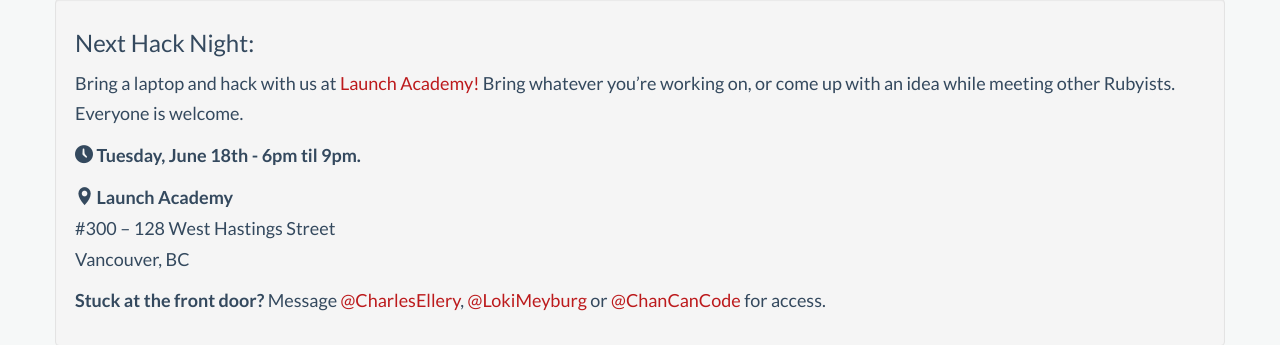
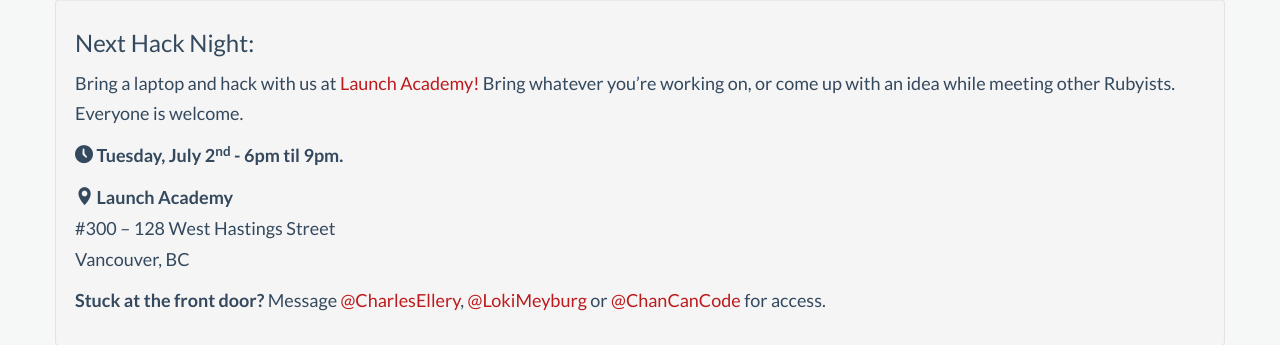
Before and after one commit to vanruby/vanruby.github.io, a Jekyll site: the page built from index.html, in a window 1280 px wide. Shown: the part 822-1167 px from the top of the page. Built offline with Jekyll 4.4.1, drawn with Linux system fonts in a browser that asks for light colours; Markdown is read by kramdown in place of the engine named in the settings.

Commit message:
new date

```diff
--- a/index.html
+++ b/index.html
@@ -37,7 +37,7 @@ title: "VanRuby - Vancouver Ruby on Rails Group"
         <h6>Next Hack Night:</h6>
         <p>Bring a laptop and hack with us at <a href="http://launchacademy.ca/contact/" target="_blank">Launch Academy!</a> Bring whatever you’re working on, or come up with an idea while meeting other Rubyists. Everyone is welcome.</p>
 
-        <p><span class="fui-time"></span> <strong>Tuesday, June 18th - 6pm til 9pm.</strong></p>
+        <p><span class="fui-time"></span> <strong>Tuesday, July 2<sup>nd</sup> - 6pm til 9pm.</strong></p>
         <p>
           <span class="fui-location"></span> <strong>Launch Academy</strong> <br />
           #300 – 128 West Hastings Street<br />
```
